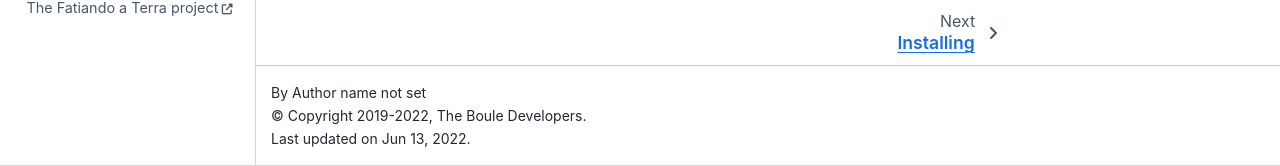
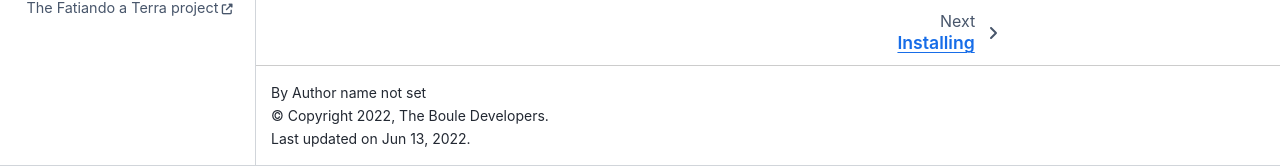
Before and after one commit to fatiando/boule, a Sphinx documentation site: the page built from doc/index.rst, in a window 1280 px wide and 900 px high, scrolled down 1646 px. Shown: the part 734-900 px from the top of the window. Built offline with Sphinx 7.4.7 and the Sphinx Book theme 1.1.4, drawn with Linux system fonts in a browser that asks for light colours; pages that are not in the unit, such as notebooks, are missing from menus; the version number could not be read and is left out; part of the change alters nothing that is shown.

```diff
--- a/doc/conf.py
+++ b/doc/conf.py
@@ -16,8 +16,8 @@ import boule
 # Project information
 # -----------------------------------------------------------------------------
 project = "Boule"
-copyright = f"2019-{datetime.date.today().year}, The {project} Developers"  # noqa: A001
-if len(boule.__version__.split("+")) > 1 or boule.__version__ == "unknown":
+copyright = f"{datetime.date.today().year}, The {project} Developers"  # noqa: A001
+if len(boule.__version__.split(".")) > 3:
     version = "dev"
 else:
     version = boule.__version__
```
